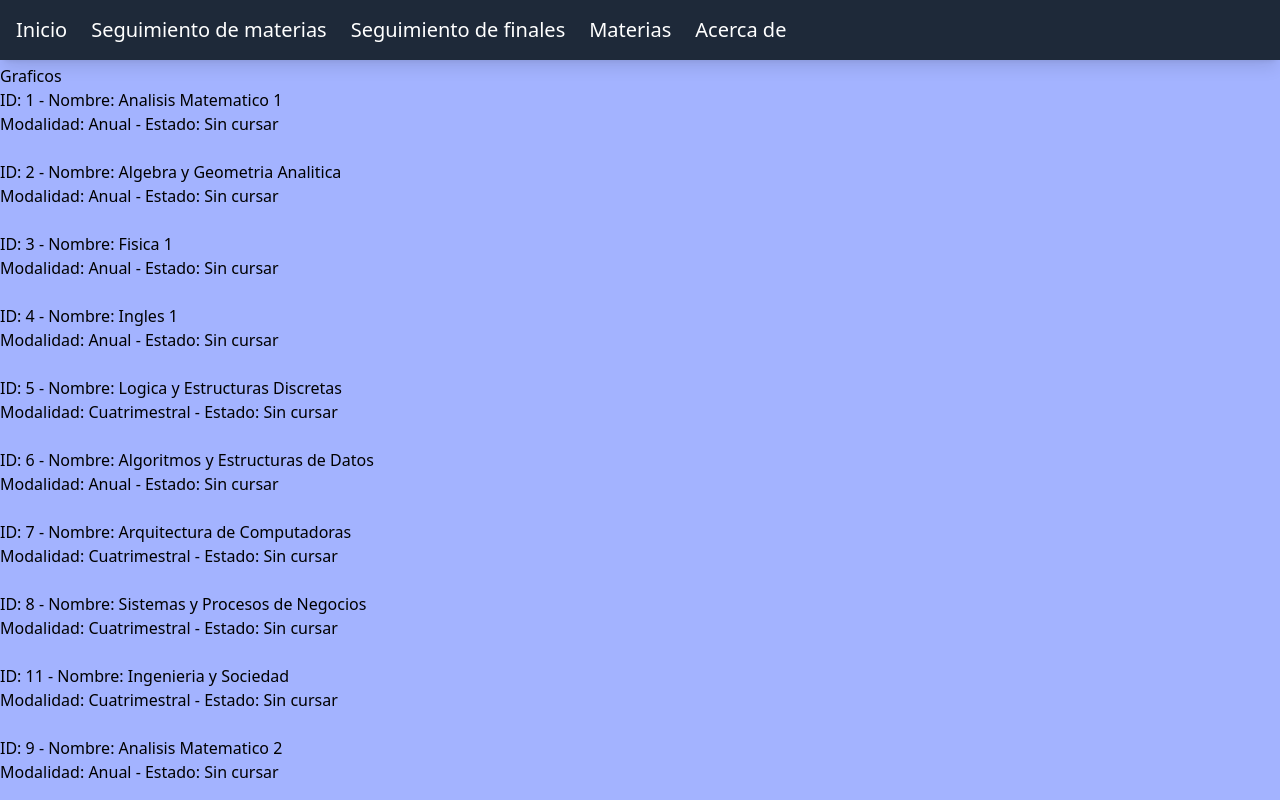
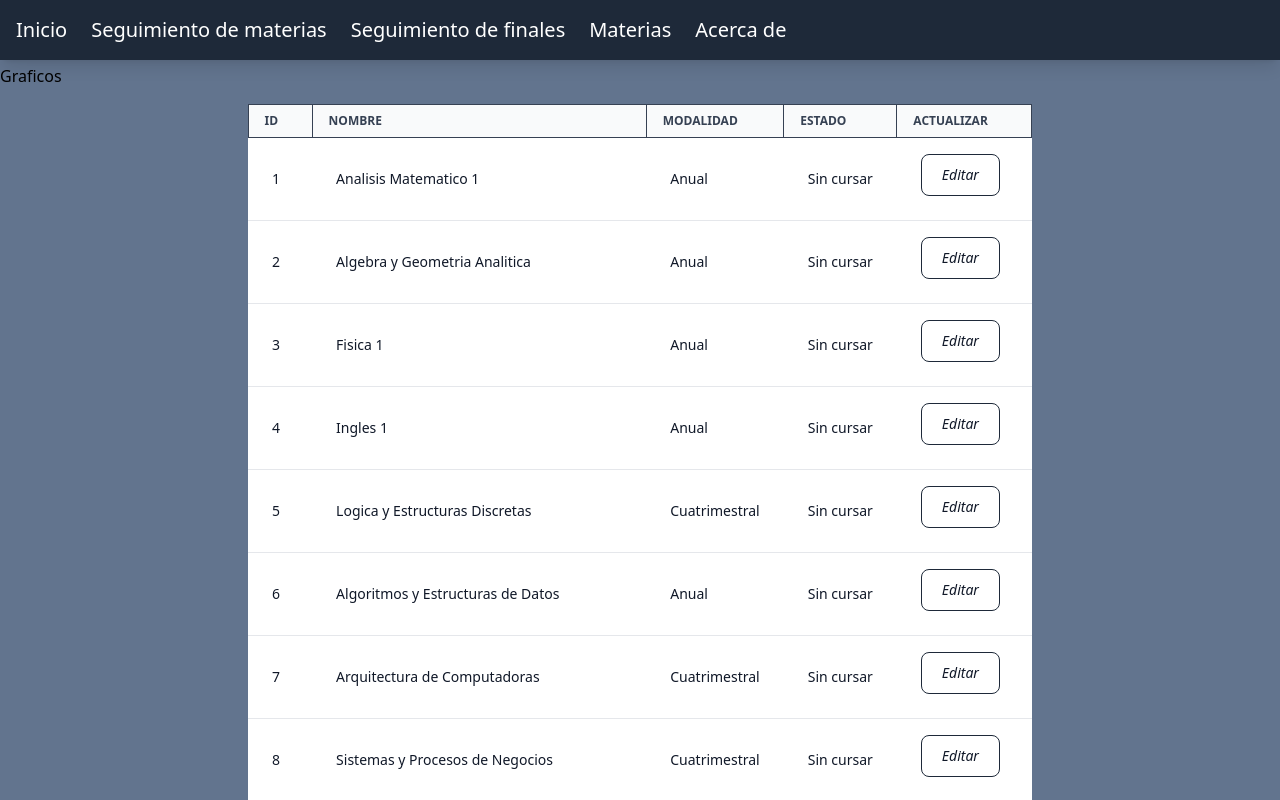
Before and after one commit to gero04/CorrelativasInteligentes, a React (Vite) app in the folder front-end/: page /seguimiento in a window 1280 px wide. Shown: the top 800 px of the page. Built offline with nearby package versions, Linux system fonts and the light colour scheme.

Commit message:
la parte de seguimiento de materias ya tiene el modal hecho, queda hacer la logica del update de estado de la materia. dios me ayude

```diff
--- a/front-end/src/App.jsx
+++ b/front-end/src/App.jsx
@@ -3,14 +3,14 @@ import Navbar from "./Components/Navbar";
 import { BrowserRouter, Route, Routes, Navigate } from "react-router-dom";
 import Inicio from "./Components/Inicio";
 import AcercaDe from "./Components/AcercaDe";
-import Materias from "./Components/Materias";
+import Materias from "./Components/Materias/Materias";
 import SeguimientoMaterias from "./Components/SeguimientoMaterias/SeguimientoMaterias";
 import SeguimientoFinales from "./Components/SeguimientoFinales";
 
 function App() {
   return (
     <BrowserRouter>
-      <div className="bg-indigo-300 h-screen w-screen">
+      <div className="bg-slate-500 w-screen min-h-screen">
         <Navbar />
         <div className="pt-16">
           <Routes>
--- a/front-end/src/Components/Materias.jsx
+++ b/front-end/src/Components/Materias/Materias.jsx
@@ -1,8 +1,8 @@
 import React from "react";
 import { useContext } from "react";
-import { CorrelativasContext } from "../Context/CorrelativaContext";
+import { CorrelativasContext } from "../../Context/CorrelativaContext";
 import MateriaCard from "./MateriaCard";
-import Navbar from "./Navbar";
+import Navbar from "../Navbar";
 
 function Materias() {
   const { materias } = useContext(CorrelativasContext);
--- /dev/null
+++ b/front-end/src/Components/SeguimientoMaterias/EditarCard.jsx
@@ -0,0 +1,59 @@
+import React, { useState, useEffect } from "react";
+import { useContext } from "react";
+import { CorrelativasContext } from "../../Context/CorrelativaContext";
+
+function EditarCard() {
+  const { misMaterias } = useContext(CorrelativasContext);
+
+  const [editarModal, setEditarModal] = useState(false);
+
+  const toggleModal = () => {
+    setEditarModal(!editarModal);
+  };
+
+  useEffect(() => {
+    if (editarModal) {
+      document.body.classList.add("overflow-hidden");
+    } else {
+      document.body.classList.remove("overflow-hidden");
+    }
+
+    return () => {
+      document.body.classList.remove("overflow-hidden");
+    };
+  }, [editarModal]);
+
+  return (
+    <>
+      <button
+        type="button"
+        onClick={toggleModal}
+        className="text-gray-900 hover:text-white border border-gray-800 hover:bg-gray-900 focus:ring-4 focus:outline-none focus:ring-gray-300 font-medium rounded-lg text-sm px-5 py-2.5 text-center me-2 mb-2 dark:border-cyan-500 dark:text-gray-400 dark:hover:text-white dark:hover:bg-cyan-400 dark:focus:ring-gray-800"
+      >
+        <h3 className="italic">Editar</h3>
+      </button>
+
+      {editarModal && (
+        <div className="fixed inset-0 flex items-center justify-center z-90">
+          <div
+            onClick={toggleModal}
+            className="absolute inset-0 bg-neutral-500/50 bg-opacity-30 backdrop-filter backdrop-blur-sm"
+          />
+          <div className="bg-neutral-500 rounded-lg p-6 z-50 relative w-full max-w-md">
+            <h3>hola esto si anda</h3>
+            <div className="flex justify-center">
+              <button
+                onClick={toggleModal}
+                className="mt-4 bg-slate-500 text-white px-4 py-2 rounded"
+              >
+                Cerrar
+              </button>
+            </div>
+          </div>
+        </div>
+      )}
+    </>
+  );
+}
+
+export default EditarCard;
--- a/front-end/src/Components/SeguimientoMaterias/TablaMaterias.jsx
+++ b/front-end/src/Components/SeguimientoMaterias/TablaMaterias.jsx
@@ -1,19 +1,66 @@
 import React from "react";
 import { useContext } from "react";
 import { CorrelativasContext } from "../../Context/CorrelativaContext";
+import EditarCard from "./EditarCard";
 
 function TablaMaterias() {
   const { misMaterias } = useContext(CorrelativasContext);
 
-  return misMaterias.map((materia) => (
-    <>
-      <h1>
-        ID: {materia.id} - Nombre: {materia.nombre}
-      </h1>
-      <p>Modalidad: {materia.modalidad} - Estado: {materia.estado} </p>
-      <br/>
-    </>
-  ));
+  const obtenerEstilo = (estadoDeLaMateria) => {
+    switch (estadoDeLaMateria) {
+      case "Sin cursar":
+        return "h-auto bg-white border-b dark:bg-gray-800 dark:border-gray-700 border-gray-200 hover:bg-gray-50 dark:hover:bg-gray-600";
+      case "Abandono":
+        return "h-auto bg-white border-b dark:bg-gray-800 dark:border-gray-700 border-gray-200 hover:bg-gray-50 dark:hover:bg-gray-600";
+      case "Libre":
+        return "h-auto bg-white border-b dark:bg-red-800 dark:border-gray-700 border-gray-200 hover:bg-gray-50 dark:hover:bg-gray-600";
+      case "Regular":
+        return "h-auto bg-white border-b dark:bg-gray-800 dark:border-gray-700 border-gray-200 hover:bg-gray-50 dark:hover:bg-gray-600";
+      case "Aprobado":
+        return "h-auto bg-white border-b dark:bg-green-600 dark:border-gray-700 border-gray-200 hover:bg-gray-50 dark:hover:bg-gray-600";
+      case "Promocionado":
+        return "h-auto bg-white border-b dark:bg-gray-800 dark:border-gray-700 border-gray-200 hover:bg-gray-50 dark:hover:bg-gray-600";
+      case "Cursando":
+        return "h-auto bg-white border-b dark:bg-gray-800 dark:border-gray-700 border-gray-200 hover:bg-gray-50 dark:hover:bg-gray-600";
+      default:
+        return "h-auto bg-white border-b dark:bg-gray-800 dark:border-gray-700 border-gray-200 hover:bg-gray-50 dark:hover:bg-gray-600";
+    }
+  };
+
+  return (
+    <div className="p-4 flex flex-col items-center">
+      <table className="table-auto text-sm text-left rtl:text-right text-gray-500 dark:text-gray-400">
+        <thead className="text-xs text-gray-700 uppercase bg-gray-50 dark:bg-gray-700 dark:text-gray-400">
+          <th className="py-2 px-4 border">ID</th>
+          <th className="py-2 px-4 border">Nombre</th>
+          <th className="py-2 px-4 border">Modalidad</th>
+          <th className="py-2 px-4 border">Estado</th>
+          <th className="py-2 px-4 border">Actualizar</th>
+        </thead>
+        <tbody>
+          {misMaterias.map((materia) => (
+            <tr key={materia.id} className={obtenerEstilo(materia.estado)}>
+              <td className="px-6 py-4 font-medium text-gray-900 whitespace-nowrap dark:text-white">
+                {materia.id}
+              </td>
+              <td className="px-6 py-4 font-medium text-gray-900 whitespace-nowrap dark:text-white">
+                {materia.nombre}
+              </td>
+              <td className="px-6 py-4 font-medium text-gray-900 whitespace-nowrap dark:text-white">
+                {materia.modalidad}
+              </td>
+              <td className="px-6 py-4 font-medium text-gray-900 whitespace-nowrap dark:text-white">
+                {materia.estado}
+              </td>
+              <td className="px-6 py-4 text-gray-900 hover:text-white  border-gray-800 hover:bg-gray-900 focus:ring-4 focus:outline-none focus:ring-gray-300 font-medium text-sm text-center me-2 mb-2 dark:border-gray-600 dark:text-gray-400 dark:hover:text-white dark:hover:bg-gray-600 dark:focus:ring-gray-800">
+                <EditarCard></EditarCard>
+              </td>
+            </tr>
+          ))}
+        </tbody>
+      </table>
+    </div>
+  );
 }
 
 export default TablaMaterias;
```
Also changed, not shown: front-end/src/Components/Materias/MateriaCard.jsx (renamed from front-end/src/Components/MateriaCard.jsx).
